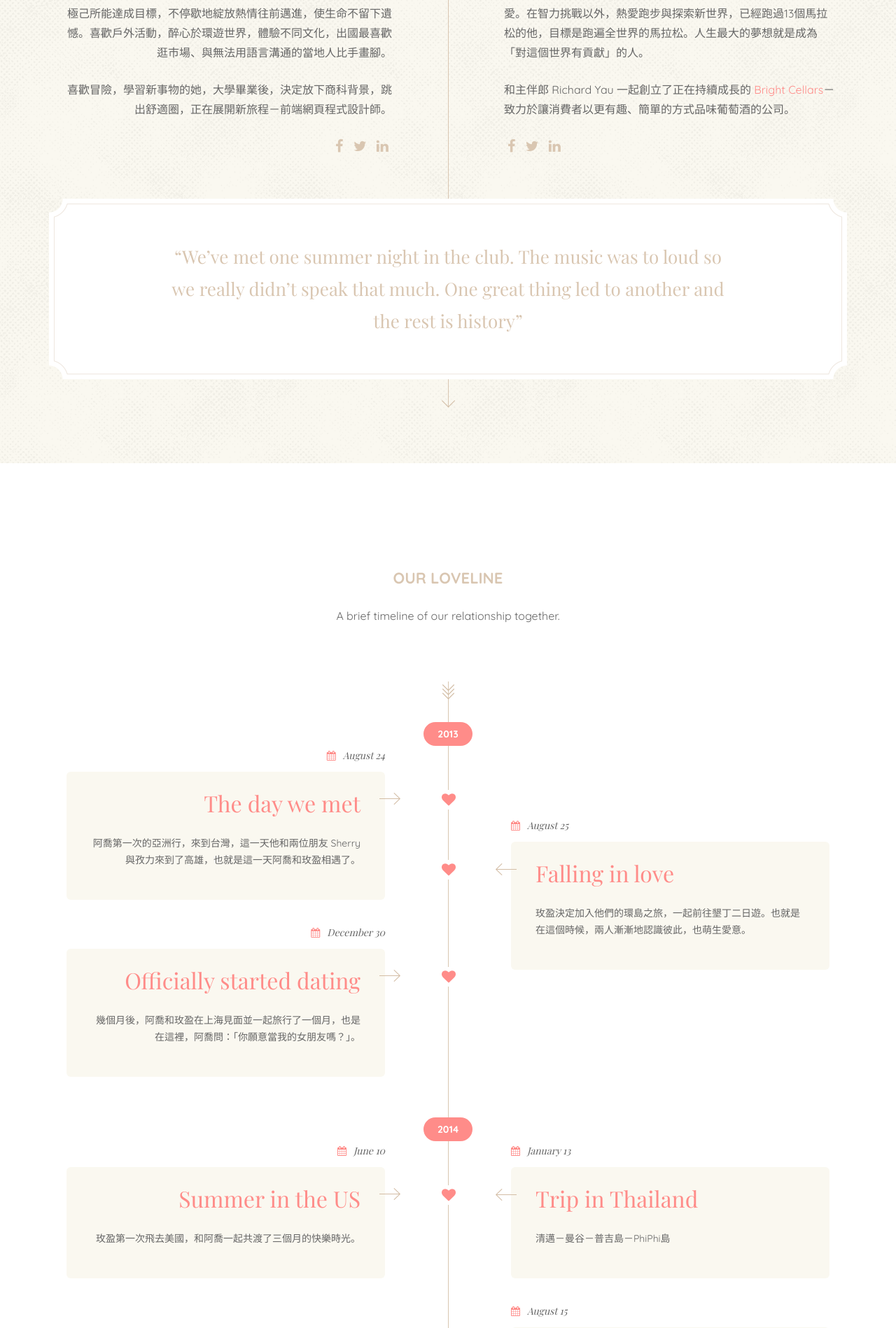
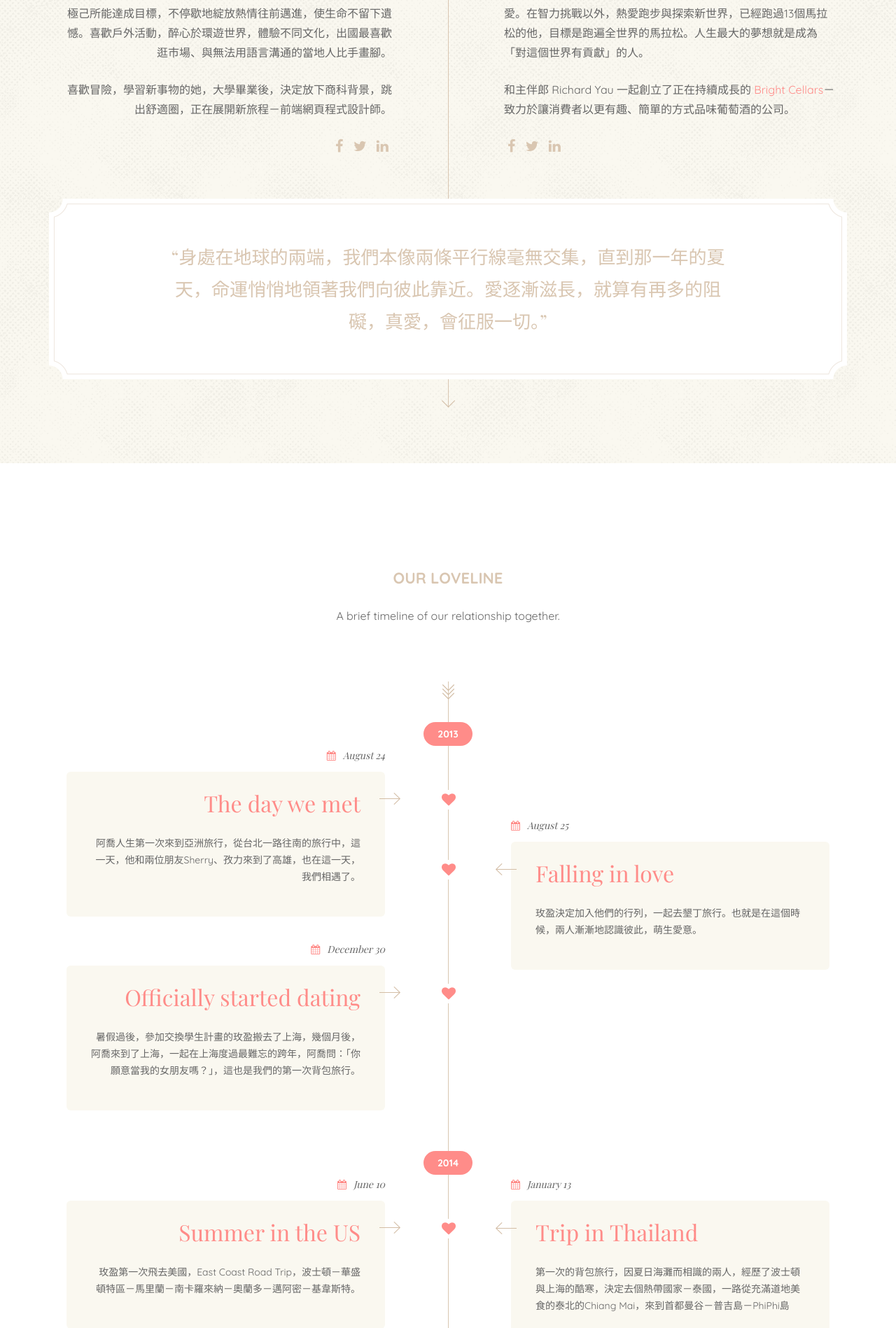
Before and after one commit to jlaurendi/joe-and-diana-wedding, a PHP site: page /index-zh.php in a window 1280 px wide. Shown: the part 1729-3627 px from the top of the page at 70% size. Run offline with PHP 8.4, Linux system fonts and the light colour scheme; data that the repository does not hold is empty; some libraries are stand-ins or nearby versions; some web fonts are replaced.

Commit message:
Added content.

```diff
--- a/index-zh.php
+++ b/index-zh.php
@@ -61,7 +61,7 @@
 
     <div class="loaderOverlay"><i class="fa fa-heart animate-spin"></i></div>
     <!-- Hero Section -->
-    <div id="logo">阿喬 <span>和</span> 玫盈</div>
+    <div id="logo">阿喬 <span>&amp;</span> 玫盈</div>
     <section id="top" class="hero" data-type="parallax">
         <header id="main-menu">
             <div class="container">
@@ -69,14 +69,14 @@
                     <div id="menu-logo" >J <span>&amp;</span> D</div>
                     <nav id="navigation" class="column twelve">
                         <ul>
-                            <li><a href="#logo">主頁</a></li>
-                            <li><a href="#couple">才子佳人</a></li>
-                            <li><a href="#loveline">愛情大事記</a></li>
-                            <li><a href="#wedding-events">婚禮與活動</a></li>
-                            <li><a href="#important-people">儐相介紹</a></li>
-                            <li><a href="#wedding-gallery">生活相片</a></li>
-                            <li><a href="#guestbook">貴賓留言區</a></li>
-                            <li><a href="#contact">我要參加</a></li>
+                            <li><a href="#logo">Home</a></li>
+                            <li><a href="#couple">Story</a></li>
+                            <li><a href="#timeline">Timeline</a></li>
+                            <li><a href="#wedding-events">Events</a></li>
+                            <li><a href="#important-people">People</a></li>
+                            <li><a href="#wedding-gallery">Gallery</a></li>
+                            <li><a href="#guestbook">GuestBook</a></li>
+                            <li><a href="#contact">RSVP</a></li>
                             <li><a href="http://www.josephanddiana.com/index-en.php">English</a></li>
                         </ul>
                     </nav>
@@ -93,7 +93,8 @@
             <div class="hero-inner">
                 <h1>We’re getting married.</h1>
                 <div class="info">
-                    <div id="countdown"> 462 <span>days</span> 18 <span>hours</span> 46 <span>mins</span> 34 <span>secs</span></div>
+                    <div id="countdown" class="countdown"> 365 <span>天</span> 0 <span>時</span> 0 <span>分</span> 0 <span>秒</span></div>
+                    <div id="countdown2" class="countdown"> 365 <span>天</span> 0 <span>時</span> 0 <span>分</span> 0 <span>秒</span></div>
                     <span class="date">
                         2016年1月9日 - 台灣高雄市<br>
                         2016年4月16日 - 美國南卡羅來納州
@@ -175,7 +176,7 @@
                             <div class="corners-bottomleft"></div>
                             <div class="corners-topright"></div>
                             <div class="corners-bottomright"></div>
-                “We’ve met one summer night in the club. The music was to loud so we really didn’t speak that much. One great thing led to another and the rest is history”
+                “身處在地球的兩端，我們本像兩條平行線毫無交集，直到那一年的夏天，命運悄悄地領著我們向彼此靠近。愛逐漸滋長，就算有再多的阻礙，真愛，會征服一切。”
                         </div>
                     </div>
                 </div>
@@ -200,7 +201,7 @@
                             <span class="date">August 24</span>
                             <h2>The day we met</h2>
                             <div class="box-content">
-                                <p>阿喬第一次的亞洲行，來到台灣，這一天他和兩位朋友 Sherry 與孜力來到了高雄，也就是這一天阿喬和玫盈相遇了。</p>
+                                <p>阿喬人生第一次來到亞洲旅行，從台北一路往南的旅行中，這一天，他和兩位朋友Sherry、孜力來到了高雄，也在這一天，我們相遇了。</p>
                             </div>
                         </div>
                     </div>
@@ -210,7 +211,7 @@
                             <span class="date">August 25</span>
                             <h2>Falling in love</h2>
                             <div class="box-content">
-                                <p>玫盈決定加入他們的環島之旅，一起前往墾丁二日遊。也就是在這個時候，兩人漸漸地認識彼此，也萌生愛意。</p>
+                                <p>玫盈決定加入他們的行列，一起去墾丁旅行。也就是在這個時候，兩人漸漸地認識彼此，萌生愛意。</p>
                             </div>
 
                         </div>
@@ -221,7 +222,7 @@
                             <span class="date">December 30</span>
                             <h2>Officially started dating</h2>
                             <div class="box-content">
-                                <p>幾個月後，阿喬和玫盈在上海見面並一起旅行了一個月，也是在這裡，阿喬問：「你願意當我的女朋友嗎？」。</p>
+                                <p>暑假過後，參加交換學生計畫的玫盈搬去了上海，幾個月後，阿喬來到了上海，一起在上海度過最難忘的跨年，阿喬問：「你願意當我的女朋友嗎？」，這也是我們的第一次背包旅行。</p>
                             </div>
                         </div>
                     </div>
@@ -234,7 +235,7 @@
                             <span class="date">January 13</span>
                             <h2>Trip in Thailand</h2>
                             <div class="box-content">
-                                <p>清邁－曼谷－普吉島－PhiPhi島</p>
+                                <p>第一次的背包旅行，因夏日海灘而相識的兩人，經歷了波士頓與上海的酷寒，決定去個熱帶國家－泰國，一路從充滿道地美食的泰北的Chiang Mai，來到首都曼谷－普吉島－PhiPhi島</p>
                             </div>
                         </div>
                     </div>
@@ -244,19 +245,9 @@
                             <span class="date">June 10</span>
                             <h2>Summer in the US</h2>
                             <div class="box-content">
-                                <p>玫盈第一次飛去美國，和阿喬一起共渡了三個月的快樂時光。</p>
+                                <p>玫盈第一次飛去美國，East Coast Road Trip，波士頓－華盛頓特區－馬里蘭－南卡羅來納－奧蘭多－邁阿密－基韋斯特。</p>
                             </div>
 
-                        </div>
-                    </div>
-
-                    <div class="column six heart left">
-                        <div class="box pattern">
-                            <span class="date">August 15</span>
-                            <h2>East Coast Road Trip</h2>
-                            <div class="box-content">
-                                <p>波士頓－華盛頓特區－馬里蘭－南卡羅來納－奧蘭多－邁阿密－基韋斯特</p>
-                            </div>
                         </div>
                     </div>
 
@@ -265,17 +256,7 @@
                             <span class="date">October 24</span>
                             <h2>Fall in Taichung</h2>
                             <div class="box-content">
-                                <p>阿喬第二次來到台灣，我們決定在新的城市－台中落腳，一起進駐共同工作空間，對我們來說都是很新鮮、好玩的體驗。</p>
-                            </div>
-                        </div>
-                    </div>
-
-                    <div class="column six heart left">
-                        <div class="box pattern">
-                            <span class="date">November 16</span>
-                            <h2>Sun Moon Lake Marathon</h2>
-                            <div class="box-content">
-                                <p>阿喬的第一個海外馬拉松在台灣！</p>
+                                <p>阿喬第三次來到台灣，我們決定在新的城市－台中落腳，一起進駐共同工作空間，對我們來說都是很新鮮、好玩的體驗。Sun Moon Lake Marathon阿喬的第一個海外馬拉松在台灣！</p>
                             </div>
                         </div>
                     </div>
@@ -295,6 +276,16 @@
 
                     <div class="column six heart left movetop">
                         <div class="box pattern">
+                            <span class="date">January 18</span>
+                            <h2>Winter in Taiwan</h2>
+                            <div class="box-content">
+                                <p>阿喬第四次來到台灣。</p>
+                            </div>
+                        </div>
+                    </div>
+
+                    <div class="column six heart left movetop">
+                        <div class="box pattern">
                             <span class="date">January 27</span>
                             <h2>The Proposal</h2>
                             <div class="box-content">
@@ -308,7 +299,7 @@
                             <span class="date">April 15</span>
                             <h2>US Trip</h2>
                             <div class="box-content">
-                                <p>玫盈第二次飛去美國，兩個多月的時間，我們終於搬進威斯康辛州的新家了。</p>
+                                <p>玫盈第二次飛去美國，我們也搬進威斯康辛州的新家了。</p>
                             </div>
                         </div>
                     </div>
@@ -384,17 +375,33 @@
                             <div class="corners-bottomleft"></div>
                             <div class="corners-topright"></div>
                             <div class="corners-bottomright"></div>
-                            <h2>訂婚與結婚儀式</h2>
+                            <h2>訂婚儀式</h2>
+                            <div class="details">
+                                <span class="waddress">吳家自宅</span>
+                                <span class="waddress">高雄市大寮區會結路104-4號</span>
+                                <span class="wdate">2016年1月9日</span>
+                                <span class="wtime">8:00 AM - 10:30 AM</span>
+                            </div>
+                            <a href="event.html" class="button">Read More</a>
+                        </div>
+                    </div>
+                    <div class="column six heart left movetop">
+                        <div class="box center corner">
+                            <div class="corners-topleft"></div>
+                            <div class="corners-bottomleft"></div>
+                            <div class="corners-topright"></div>
+                            <div class="corners-bottomright"></div>
+                            <h2>結婚儀式</h2>
                             <div class="details">
                                 <span class="waddress">全美婚宴會館</span>
-                                <span class="waddress">高雄縣鳳山市經武路78號1樓</span>
+                                <span class="waddress">高雄市鳳山區經武路78號1樓</span>
                                 <span class="wdate">2016年1月9日</span>
                                 <span class="wtime">10:00 AM - 10:30 AM</span>
                             </div>
                             <a href="event.html" class="button">Read More</a>
                         </div>
                     </div>
-                    <div class="column six heart left">
+                    <div class="column six heart right">
                         <div class="box center corner">
                             <div class="corners-topleft"></div>
                             <div class="corners-bottomleft"></div>
@@ -403,14 +410,14 @@
                             <h2>午宴</h2>
                             <div class="details">
                                 <span class="waddress">全美婚宴會館</span>
-                                <span class="waddress">高雄縣鳳山市經武路78號1樓</span>
+                                <span class="waddress">高雄市鳳山區經武路78號1樓</span>
                                 <span class="wdate">2016年1月9日</span>
                                 <span class="wtime">12:00 PM - 2:30 PM</span>
                             </div>
                             <a href="event.html" class="button">Read More</a>
                         </div>
                     </div>
-                    <div class="column six heart right">
+                    <div class="column six heart left">
                         <div class="box center corner">
                             <div class="corners-topleft"></div>
                             <div class="corners-bottomleft"></div>
@@ -426,7 +433,7 @@
                             <a href="event.html" class="button">Read More</a>
                         </div>
                     </div>
-                    <div class="column six heart left">
+                    <div class="column six heart right">
                         <div class="box center corner">
                             <div class="corners-topleft"></div>
                             <div class="corners-bottomleft"></div>
@@ -442,7 +449,7 @@
                             <a href="event.html" class="button">Read More</a>
                         </div>
                     </div>
-                    <div class="column six heart right">
+                    <div class="column six heart left">
                         <div class="box center corner">
                             <div class="corners-topleft"></div>
                             <div class="corners-bottomleft"></div>
@@ -520,7 +527,7 @@
         <section id="important-people">
             <header class="section-header">
                 <h3 class="section-title">Important People</h3>
-                <p class="section-tagline">Quisque aliquet erat condimentum sit aptent varius convallis quam a scelerisque nulla accumsan suspendisse scelerisque  aliquet erat aliquet porta erat.</p>
+                <p class="section-tagline"></p>
             </header>
             <div class="container timeline">
                 <span class="arrow-up"></span>
@@ -529,55 +536,43 @@
                     <div class="column six right">
                         <h2 class="vibe">Bridesmaids</h2>
                         <div class="tabs people-image">
-                            <li><a href="#person1" class="active"><img src="images/important-people/bridesmade1.jpg" alt="" /></a></li>
-                            <li><a href="#person2"><img src="images/important-people/bridesmade2.jpg" alt="" /></a></li>
-                            <li><a href="#person3"><img src="images/important-people/bridesmade3.jpg" alt="" /></a></li>
+                            <li><a href="#person1" class="active"><img src="images/important-people/bridesmaid4.jpg" alt="Xi-Hang Liang" /></a></li>
+                            <li><a href="#person2"><img src="images/important-people/bridesmaid5.jpg" alt="Yi-Fan Zeng" /></a></li>
+                            <li><a href="#person3"><img src="images/important-people/bridesmaid6.jpg" alt="Yu-Ling Tsai" /></a></li>
                         </div>
                         <div class="tab-content-wrap">
                             <div id="person1" class="tab-content">
-                                <h2>Amy Lo</h2>
+                                <h2>梁僖涵</h2>
                                 <div class="story">
-                                    <p>Vestibulum cras ullamcorper a ullamcorper scelerisque iaculis per hac proin duis vestibulum ullamcorper tempor ultricies. Eu non sociosqu magna adipiscing ad consectetur a parturient justo praesent sem tempor imperdiet vestibulum a condimentum in magna.</p>
+                                    <p>和玫盈相識於高中的第一年，不僅是同班同學，也是雄女童軍中最足智多謀的行政副主席。嗜甜食，喜歡畫可愛的動物插圖與攝影。除了失控的小孩以外，對於世上所有人都有極大包容力，無論是疑難雜症或是生活廢言，都能與她切磋交流。在僖涵氣質、大方的外表下隱藏著熱愛動畫及漫畫的大叔靈魂。</p>
                                 </div>
                                 <div class="social">
                                     <ul>
-                                        <li><a href="#"><i class="fa fa-facebook"></i></a>
-                                        </li>
-                                        <li><a href="#"><i class="fa fa-twitter"></i></a>
-                                        </li>
-                                        <li><a href="#"><i class="fa fa-linkedin"></i></a>
+                                        <li><a href="https://www.facebook.com/xihan.liang"><i class="fa fa-facebook"></i></a>
                                         </li>
                                     </ul>
                                 </div>
                             </div>
                             <div id="person2" class="tab-content">
-                                <h2>Angela Smith</h2>
+                                <h2>曾奕凡</h2>
                                 <div class="story">
-                                    <p>Vestibulum cras ullamcorper a  parturient sem a euismod tempus phasellus ornare a dapibus sit ullamcorper justo praesent sem tempor imperdiet vestibulum a condimentum in magna.</p>
+                                    <p>雄女童軍最可愛的活動長，和玫盈在最多采多姿、奮發向上的高二、高三時期同班。喜歡張著嘴傻傻地笑，家中的迪士尼系列收藏族繁不及備載。人生的志向是看遍所有電影、迷過所有的樂團主唱。愛吃美食的奕凡是玫盈的好食伴，共同涉獵範圍有泰式、日式及港式料理。</p>
                                 </div>
                                 <div class="social">
                                     <ul>
-                                        <li><a href="#"><i class="fa fa-facebook"></i></a>
-                                        </li>
-                                        <li><a href="#"><i class="fa fa-twitter"></i></a>
-                                        </li>
-                                        <li><a href="#"><i class="fa fa-linkedin"></i></a>
+                                        <li><a href="https://www.facebook.com/eva.tseng.90"><i class="fa fa-facebook"></i></a>
                                         </li>
                                     </ul>
                                 </div>
                             </div>
                             <div id="person3" class="tab-content">
-                                <h2>Mary Johnson</h2>
+                                <h2>蔡鈺羚</h2>
                                 <div class="story">
-                                    <p>Vestibulum cras ullamcorper a ullamcorper scelerisque iaculis per hac proin duis vestibulum ullamcorper tempor ultricies. Eu non sociosqu magna adipiscing ad consectetur a parturient sem .</p>
+                                    <p>不僅是雄女童軍的好夥伴，也是玫盈在政大財政系的好朋友。才華洋溢的鈺羚，不僅會跳舞，更是靠著自學通過日文N1檢定考，實在令人崇拜。孝順的她，對家庭的付出也很令人感動。大學畢業後進入會計事務所工作，對於工作得心應手的鈺羚還成為公司的紅牌員工，目前剛轉職，往人生的下一個里程碑邁進。</p>
                                 </div>
                                 <div class="social">
                                     <ul>
-                                        <li><a href="#"><i class="fa fa-facebook"></i></a>
-                                        </li>
-                                        <li><a href="#"><i class="fa fa-twitter"></i></a>
-                                        </li>
-                                        <li><a href="#"><i class="fa fa-linkedin"></i></a>
+                                        <li><a href="https://www.facebook.com/ullia.tsai"><i class="fa fa-facebook"></i></a>
                                         </li>
                                     </ul>
                                 </div>
@@ -897,7 +892,7 @@
                                 </select>
                             </div>
                             <div class="column six">
-                                <label for="address">Mailing Address</label>
+                                <label for="address">郵寄地址</label>
                                 <input type="text" id="address" name="address">
                             </div>
                             <div class="column six">
@@ -915,7 +910,7 @@
                             </div> -->
                             <input type="hidden" name="submit">
                             <div class="clearfix"></div>
-                            <input type="submit" value="I am attending &rarr;">
+                            <input type="submit" value="我要參加 &rarr;">
                             <div class="clearfix"></div>
                         </form>
                     </div>
```
Also changed, not shown: index-en.php (+13 -23 lines), bridesmaid4.jpg (added), images/important-people/bridesmade1.jpg (deleted), images/important-people/bridesmade2.jpg (deleted), images/important-people/bridesmade3.jpg (deleted), images/important-people/bridesmaid1.jpg (added), images/important-people/bridesmaid2.jpg (added), images/important-people/bridesmaid3.jpg (added), images/important-people/bridesmaid4.jpg (added), images/important-people/bridesmaid5.jpg (added), images/important-people/bridesmaid6.jpg (added).
